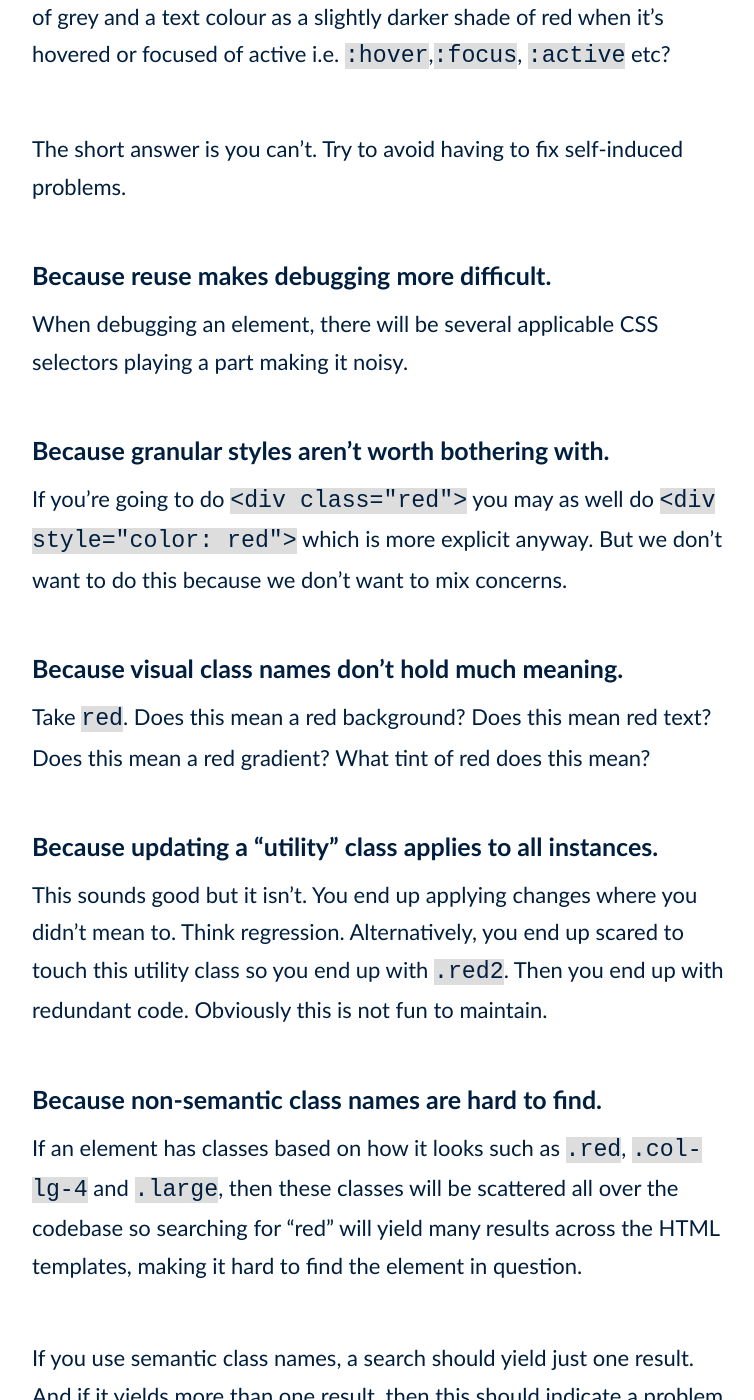
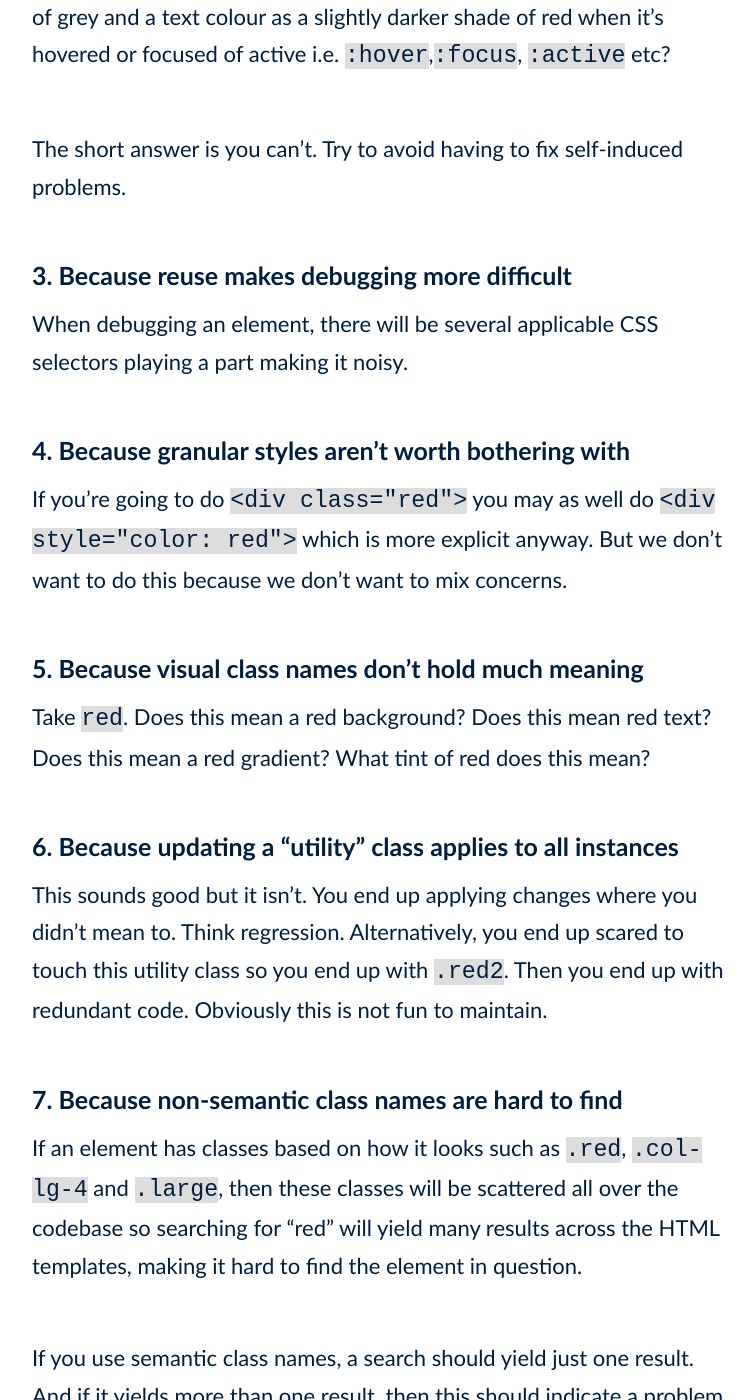
Before and after one commit to adamsilver/maintainablecss.com-jekyll, a Jekyll site: the page built from _chapters/03-reuse.md, in a window 1280 px wide and 1400 px high, scrolled down 2216 px. Shown: the whole window, without its empty margins (258-1012 px from the left). Built offline with Jekyll 4.4.1, drawn with Linux system fonts in a browser that asks for light colours; some of the changed text lies outside the part shown.

Commit message:
Added numbers to reuse

```diff
--- a/_chapters/03-reuse.md
+++ b/_chapters/03-reuse.md
@@ -39,29 +39,29 @@ Alternatively, take the following semantic mark-up that doesn't attempt to reuse
 
 Ensuring this is styled as specified above, is now a simple task with 6 CSS declarations needed in total, 3 of which reside within media queries.
 
-## Because styles change based on states.
+## 2. Because styles change based on states
 
 How do you make `<a class="padding-left-20 red" href="#"></a>` to have padding 18px, a slight border, a background of grey and a text colour as a slightly darker shade of red when it's hovered or focused of active i.e. `:hover`,`:focus`, `:active` etc?
 
 The short answer is you can't. Try to avoid having to fix self-induced problems.
 
-## Because reuse makes debugging more difficult.
+## 3. Because reuse makes debugging more difficult
 
 When debugging an element, there will be several applicable CSS selectors playing a part making it noisy.
 
-## Because granular styles aren't worth bothering with.
+## 4. Because granular styles aren't worth bothering with
 
 If you're going to do `<div class="red">` you may as well do `<div style="color: red">` which is more explicit anyway. But we don't want to do this because we don't want to mix concerns.
 
-## Because visual class names don't hold much meaning.
+## 5. Because visual class names don't hold much meaning
 
 Take `red`. Does this mean a red background? Does this mean red text? Does this mean a red gradient? What tint of red does this mean?
 
-## Because updating a "utility" class applies to all instances.
+## 6. Because updating a "utility" class applies to all instances
 
 This sounds good but it isn't. You end up applying changes where you didn't mean to. Think regression. Alternatively, you end up scared to touch this utility class so you end up with `.red2`. Then you end up with redundant code. Obviously this is not fun to maintain.
 
-## Because non-semantic class names are hard to find.
+## 7. Because non-semantic class names are hard to find
 
 If an element has classes based on how it looks such as `.red`, `.col-lg-4` and `.large`, then these classes will be scattered all over the codebase so searching for "red" will yield many results across the HTML templates, making it hard to find the element in question.
 
```
Also changed, not shown: other parts of _chapters/03-reuse.md (+4 -4 lines).
